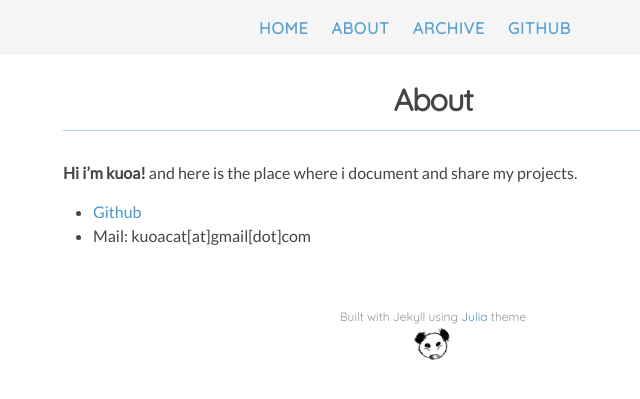
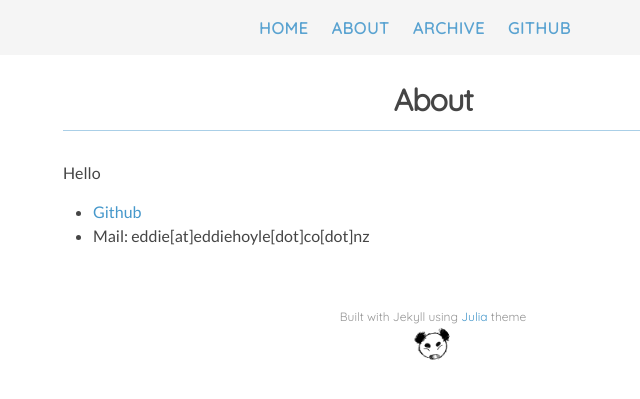
Before and after one commit to eddiehoyle/eddiehoyle.github.io, a Jekyll site: the page built from about.md, in a window 1280 px wide. Shown: the top 399 px of the page, without its empty margins (207-847 px from the left). Built offline with Jekyll 4.4.1, drawn with Linux system fonts in a browser that asks for light colours; nearby versions of some CDN libraries.

Commit message:
Updating about.md

```diff
--- a/about.md
+++ b/about.md
@@ -3,7 +3,7 @@ layout: page
 title: About
 permalink: /about/
 ---
-**Hi i'm kuoa!** and here is the place where i document and share my projects.
+Hello
 
-* [Github](http://github.com/kuoa)
-* Mail: kuoacat[at]gmail[dot]com
+* [Github](https://github.com/eddiehoyle)
+* Mail: eddie[at]eddiehoyle[dot]co[dot]nz
```
